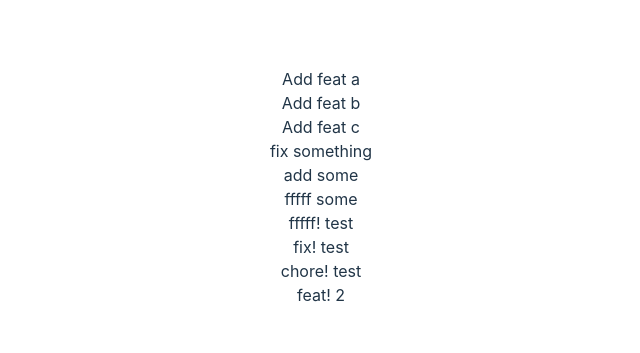
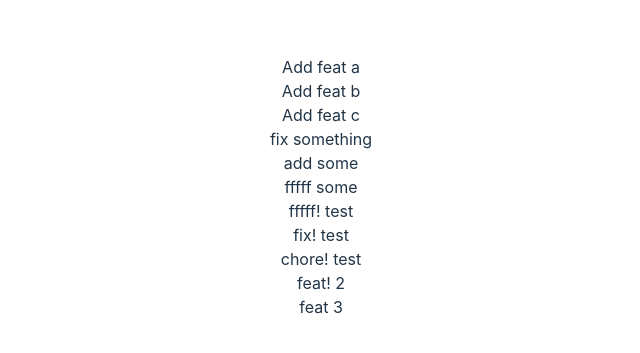
Before and after one commit to supakrit03/semantic-release-101, a React (Vite) app: page / in a window 1280 px wide. Shown: the part 213-566 px from the top of the page, without its empty margins (319-959 px from the left). Built offline with nearby package versions, Linux system fonts and the light colour scheme.

Commit message:
fix: fix 3

```diff
--- a/src/App.tsx
+++ b/src/App.tsx
@@ -13,6 +13,7 @@ function App() {
       <div>fix! test</div>
       <div>chore! test</div>
       <div>feat! 2</div>
+      <div>feat 3</div>
     </>
   );
 }
```
